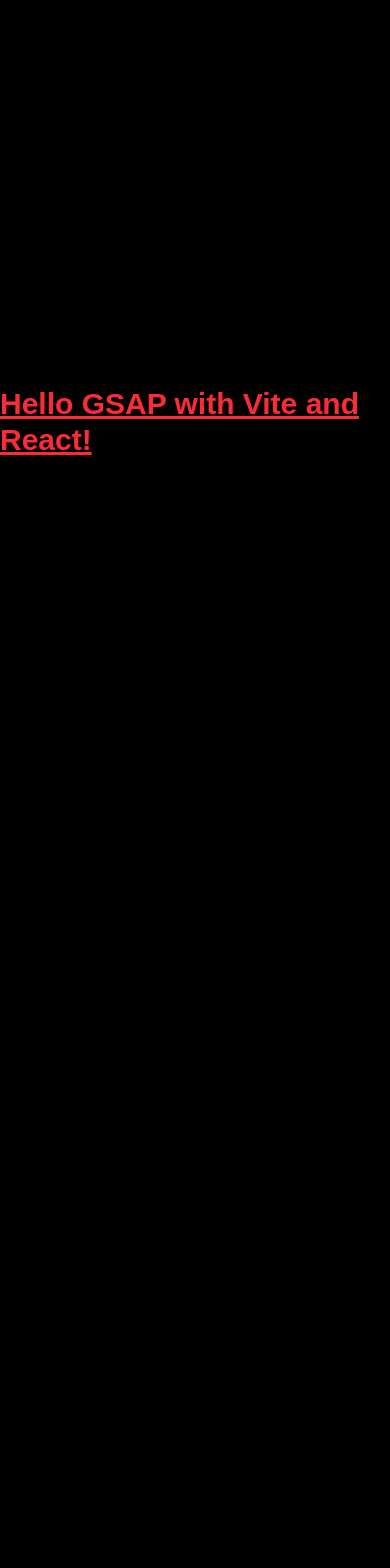
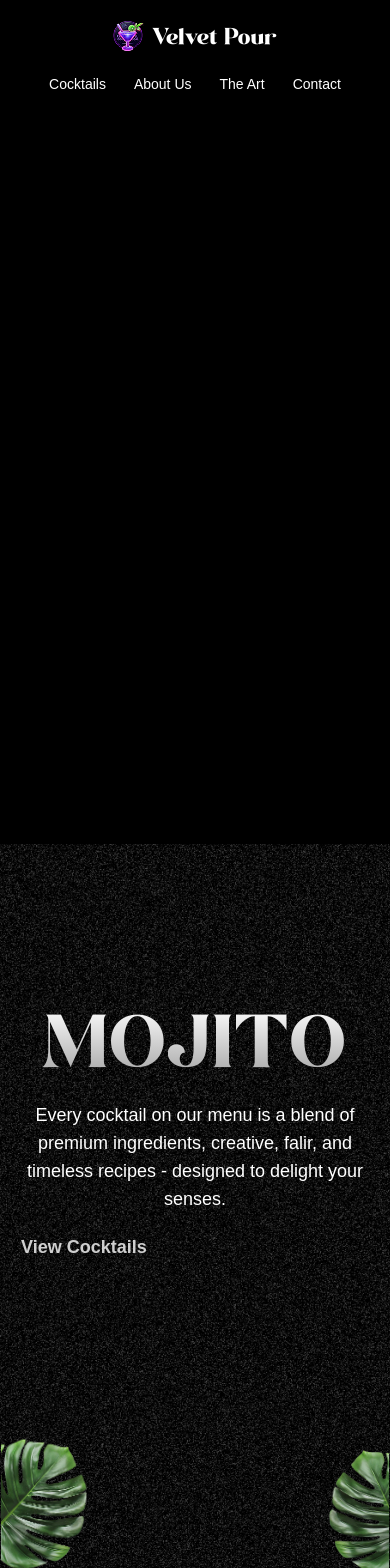
Before and after one commit to ola144/gsap_landing_page, a React (Vite) app: page / in a window 390 px wide. Shown: the top 1568 px of the page. Before the commit the page ends 844 px from the top, so only its background shows below. Built offline with nearby package versions, Linux system fonts and the light colour scheme; a web font is replaced by a local one.

Commit message:
Implementing first part of hero section

```diff
--- /dev/null
+++ b/constants/index.js
@@ -0,0 +1,183 @@
+const navLinks = [
+  {
+    id: "cocktails",
+    title: "Cocktails",
+  },
+  {
+    id: "about",
+    title: "About Us",
+  },
+  {
+    id: "work",
+    title: "The Art",
+  },
+  {
+    id: "contact",
+    title: "Contact",
+  },
+];
+
+const cocktailLists = [
+  {
+    name: "Chapel Hill Shiraz",
+    country: "AU",
+    detail: "Battle",
+    price: "$10",
+  },
+  {
+    name: "Caten Malbee",
+    country: "AU",
+    detail: "Battle",
+    price: "$49",
+  },
+  {
+    name: "Rhino Pale Ale",
+    country: "CA",
+    detail: "750 ml",
+    price: "$20",
+  },
+  {
+    name: "Irish Guinness",
+    country: "IE",
+    detail: "600 ml",
+    price: "$29",
+  },
+];
+
+const mockTailLists = [
+  {
+    name: "Tropical Bloom",
+    country: "US",
+    detail: "Battle",
+    price: "$10",
+  },
+  {
+    name: "Passionfruit Mint",
+    country: "US",
+    detail: "Battle",
+    price: "$49",
+  },
+  {
+    name: "Citrus Glow",
+    country: "CA",
+    detail: "750 ml",
+    price: "$20",
+  },
+  {
+    name: "Lavender Fizz",
+    country: "IE",
+    detail: "600 ml",
+    price: "$29",
+  },
+];
+
+const profileLists = [
+  {
+    imgPath: "/images/profile1.png",
+  },
+  {
+    imgPath: "/images/profile2.png",
+  },
+  {
+    imgPath: "/images/profile3.png",
+  },
+  {
+    imgPath: "/images/profile4.png",
+  },
+];
+
+const featureLists = [
+  "Perfectly balanced blends",
+  "Garnished to perfection",
+  "Ice-cold every time",
+  "Expertly shaken & stirred",
+];
+
+const goodLists = [
+  "Handpicked ingredients",
+  "Signature techniques",
+  "Bartending artistry in action",
+  "Freshly muddled flavors",
+];
+
+const storeInfo = {
+  heading: "Where to Find Us",
+  address: "456, Raq Blvd. #404, Los Angeles, CA 90210",
+  contact: {
+    phone: "(555) 987-6543",
+    email: "hello@jsmcocktail.com",
+  },
+};
+
+const openingHours = [
+  { day: "Mon–Thu", time: "11:00am – 12am" },
+  { day: "Fri", time: "11:00am – 2am" },
+  { day: "Sat", time: "9:00am – 2am" },
+  { day: "Sun", time: "9:00am – 1am" },
+];
+
+const socials = [
+  {
+    name: "Instagram",
+    icon: "/images/insta.png",
+    url: "#",
+  },
+  {
+    name: "X (Twitter)",
+    icon: "/images/x.png",
+    url: "#",
+  },
+  {
+    name: "Facebook",
+    icon: "/images/fb.png",
+    url: "#",
+  },
+];
+
+const sliderLists = [
+  {
+    id: 1,
+    name: "Classic Mojito",
+    image: "/images/drink1.png",
+    title: "Simple Ingredients, Bold Flavor",
+    description:
+      "Made with tequila, lime juice, and orange liqueur, the Margarita is easy to make and full of character. Add a salted rim for the perfect drink on summer nights.",
+  },
+  {
+    id: 2,
+    name: "Raspberry Mojito",
+    image: "/images/drink2.png",
+    title: "A Zesty Classic That Never Fails",
+    description:
+      "The Margarita is a classic that balances tangy lime, smooth tequila, and a touch of sweetness. Shaken, frozen, or on the rocks—it’s always crisp & refreshing.",
+  },
+  {
+    id: 3,
+    name: "Violet Breeze",
+    image: "/images/drink3.png",
+    title: "Simple Ingredients, Bold Flavor",
+    description:
+      "Made with tequila, lime juice, and orange liqueur, the Margarita is easy to make and full of character. Add a salted rim for the perfect drink on summer nights.",
+  },
+  {
+    id: 4,
+    name: "Curacao Mojito",
+    image: "/images/drink4.png",
+    title: "Crafted With Care, Poured With Love",
+    description:
+      "Each cocktail is made with fresh ingredients and a passion for perfecting every pour, whether you're celebrating or simply relaxing.",
+  },
+];
+
+export {
+  navLinks,
+  cocktailLists,
+  mockTailLists,
+  profileLists,
+  featureLists,
+  goodLists,
+  openingHours,
+  storeInfo,
+  socials,
+  sliderLists,
+};
--- a/index.html
+++ b/index.html
@@ -1,8 +1,8 @@
-<!doctype html>
+<!DOCTYPE html>
 <html lang="en">
   <head>
     <meta charset="UTF-8" />
-    <link rel="icon" type="image/svg+xml" href="/vite.svg" />
+    <link rel="icon" type="image/svg+xml" href="/images/logo.png" />
     <meta name="viewport" content="width=device-width, initial-scale=1.0" />
     <title>gsap_landingpage</title>
   </head>
--- a/src/App.jsx
+++ b/src/App.jsx
@@ -1,15 +1,17 @@
 import gsap from "gsap";
 import { ScrollTrigger, SplitText } from "gsap/all";
+import Navbar from "./components/Navbar";
+import Hero from "./components/Hero";
 
 gsap.registerPlugin(ScrollTrigger, SplitText);
 
 const App = () => {
   return (
-    <div className="flex-center h-[100vh]">
-      <h1 className="text-3xl font-bold underline text-red-500">
-        Hello GSAP with Vite and React!
-      </h1>
-    </div>
+    <main>
+      <Navbar />
+      <Hero />
+      {/* <div className="bg-black"></div> */}
+    </main>
   );
 };
 
--- /dev/null
+++ b/src/components/Hero.jsx
@@ -0,0 +1,141 @@
+import { useGSAP } from "@gsap/react";
+import gsap from "gsap";
+import { ScrollTrigger, SplitText } from "gsap/all";
+import { useRef } from "react";
+
+gsap.registerPlugin(ScrollTrigger, SplitText);
+
+const Hero = () => {
+  const heroRef = useRef(null);
+
+  // useLayoutEffect(() => {
+  //   const ctx = gsap.context(() => {
+  //     const tl = gsap.timeline({
+  //       scrollTrigger: {
+  //         trigger: "#hero",
+  //         // pin: true,
+  //         start: "top top",
+  //         end: "+=500",
+  //         scrub: 1,
+  //         // markers: true,
+  //       },
+  //     });
+
+  //     tl.to(".right-leaf", {
+  //       y: 200,
+  //       autoAlpha: 0,
+  //       ease: "none",
+  //     }).to(
+  //       ".left-leaf",
+  //       {
+  //         y: -200,
+  //         autoAlpha: 0,
+  //         ease: "none",
+  //       },
+  //       "<"
+  //     );
+  //   }, heroRef);
+
+  //   return () => ctx.revert();
+  // }, []);
+
+  useGSAP(
+    () => {
+      const heroSplit = new SplitText(".title", { type: "chars, words" });
+      const paraSplit = new SplitText(".subtitle", { type: "lines" });
+
+      heroSplit.chars.forEach((char) => {
+        char.classList.add("text-gradient");
+      });
+
+      gsap.from(heroSplit.chars, {
+        yPercent: 100,
+        duration: 1.8,
+        ease: "expo.out",
+        stagger: 0.05,
+      });
+
+      gsap.from(paraSplit.lines, {
+        opacity: 0,
+        yPercent: 100,
+        duration: 1.7,
+        ease: "expo.out",
+        stagger: 0.06,
+        delay: 1,
+      });
+
+      gsap
+        .timeline({
+          scrollTrigger: {
+            trigger: heroRef.current,
+            pin: true,
+            start: "top bottom",
+            end: "bottom top",
+            scrub: true,
+            // markers: true,
+          },
+        })
+        .to(
+          ".right-leaf",
+          {
+            y: 200,
+            // autoAlpha: 0,
+            // ease: "circ.inOut",
+          },
+          0
+        )
+        .to(
+          ".left-leaf",
+          {
+            y: -200,
+            // autoAlpha: 0,
+            // ease: "circ.inOut",
+          },
+          0
+        );
+    },
+    { scope: heroRef }
+  );
+
+  return (
+    <>
+      <section ref={heroRef} id="hero" className="noisy overflow-y-hidden">
+        <h1 className="title">MOJITO</h1>
+
+        <img
+          src="/images/hero-left-leaf.png"
+          alt="left leaf"
+          className="left-leaf"
+        />
+        <img
+          src="/images/hero-right-leaf.png"
+          alt="right leaf"
+          className="right-leaf"
+        />
+
+        <div className="body">
+          <div className="content">
+            <div className="space-y-5 hidden md:block">
+              <p>Cool. Crisp. Classic</p>
+              <p className="subtitle">
+                Sip the Spirit <br />
+                of Summer
+              </p>
+            </div>
+
+            <div className="view-cocktails">
+              <p className="subtitle">
+                Every cocktail on our menu is a blend of premium ingredients,
+                creative, falir, and timeless recipes - designed to delight your
+                senses.
+              </p>
+              <a href="#cocktails">View Cocktails</a>
+            </div>
+          </div>
+        </div>
+      </section>
+    </>
+  );
+};
+
+export default Hero;
--- /dev/null
+++ b/src/components/Navbar.jsx
@@ -0,0 +1,69 @@
+import { useGSAP } from "@gsap/react";
+import { navLinks } from "../../constants";
+import gsap from "gsap";
+import { useRef } from "react";
+
+const Navbar = () => {
+  const navRef = useRef(null);
+
+  // useEffect(() => {
+  //   const handleScroll = () => {
+  //     if (!navRef.current) return;
+  //     if (window.scrollY > 0) {
+  //       navRef.current.classList.add("navbar-bg");
+  //       console.log("scrolled");
+  //     } else {
+  //       navRef.current.classList.remove("navbar-bg");
+  //     }
+  //   };
+
+  //   window.addEventListener("scroll", handleScroll);
+
+  //   return () => {
+  //     window.removeEventListener("scroll", handleScroll);
+  //   };
+  // }, []);
+
+  useGSAP(() => {
+    const navTween = gsap.timeline({
+      scrollTrigger: {
+        trigger: navRef.current,
+        start: "bottom top",
+      },
+    });
+
+    navTween.fromTo(
+      navRef.current,
+      { backgroundColor: "transparent" },
+      {
+        backgroundColor: "black",
+        duration: 1,
+        backgroundFilter: "blur(10px)",
+        ease: "power1.inOut",
+      }
+    );
+  });
+
+  return (
+    <>
+      <nav ref={navRef}>
+        <div>
+          <a href="#home" className="flex items-center gap-2">
+            <img src="/images/logo.png" alt="logo" />
+            <p>Velvet Pour</p>
+          </a>
+
+          <ul>
+            {navLinks.map((link) => (
+              <li key={link.id}>
+                <a href={`#${link.id}`}>{link.title}</a>
+              </li>
+            ))}
+          </ul>
+        </div>
+      </nav>
+    </>
+  );
+};
+
+export default Navbar;
--- a/src/index.css
+++ b/src/index.css
@@ -18,6 +18,7 @@
 html,
 body {
   width: 100%;
+  min-height: 200vh;
   background-color: black;
   color: white;
   scroll-behavior: smooth;
@@ -59,9 +60,15 @@
   mask-size: 50%;
 }
 
+/* .navbar-bg {
+  background-color: rgba(0, 0, 0, 0.7) !important;
+  backdrop-filter: blur(10px) !important;
+   width: 100% !important;
+} */
+
 @layer components {
   main {
-    @apply w-full overflow-x-hidden;
+    @apply w-full overflow-x-hidden h-screen;
   }
 
   nav {
@@ -104,10 +111,10 @@
     }
 
     .body {
-      @apply container mx-auto absolute left-1/2 -translate-x-1/2 lg:bottom-20 top-auto md:top-[30vh] flex justify-between items-end px-5;
+      @apply container mx-auto absolute left-1/2 -translate-x-1/2 md:bottom-20 top-auto md:top-[30vh] flex justify-between items-end px-5;
 
       .content {
-        @apply flex lg:flex-row flex-col w-full gap-10 justify-between items-center lg:items-end mx-auto;
+        @apply flex md:flex-row flex-col w-full gap-10 justify-between items-center lg:items-end mx-auto;
 
         p:nth-of-type(2) {
           @apply font-modern-negra text-6xl text-yellow max-w-xl;
@@ -121,7 +128,7 @@
           @apply space-y-5 text-lg lg:max-w-2xs md:max-w-xs w-full;
 
           p {
-            @apply text-left;
+            @apply md:text-left text-center;
           }
 
           a {
```
